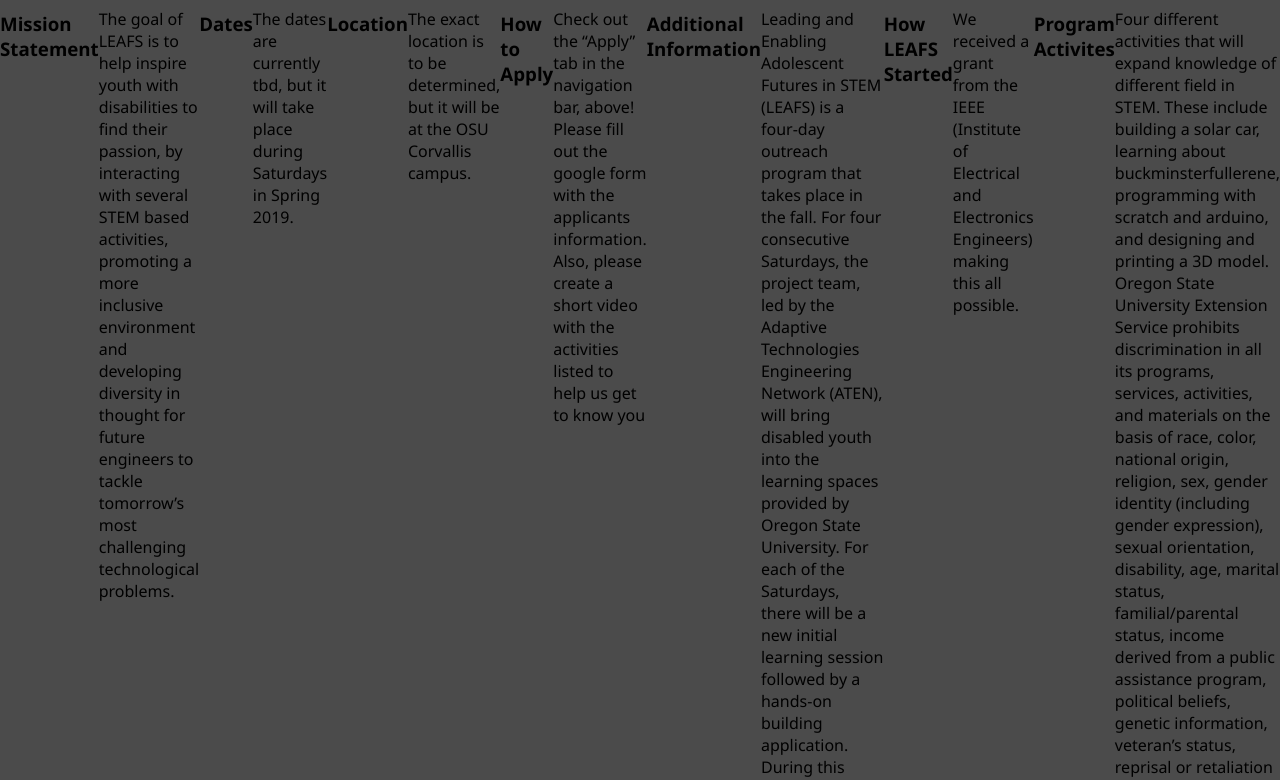
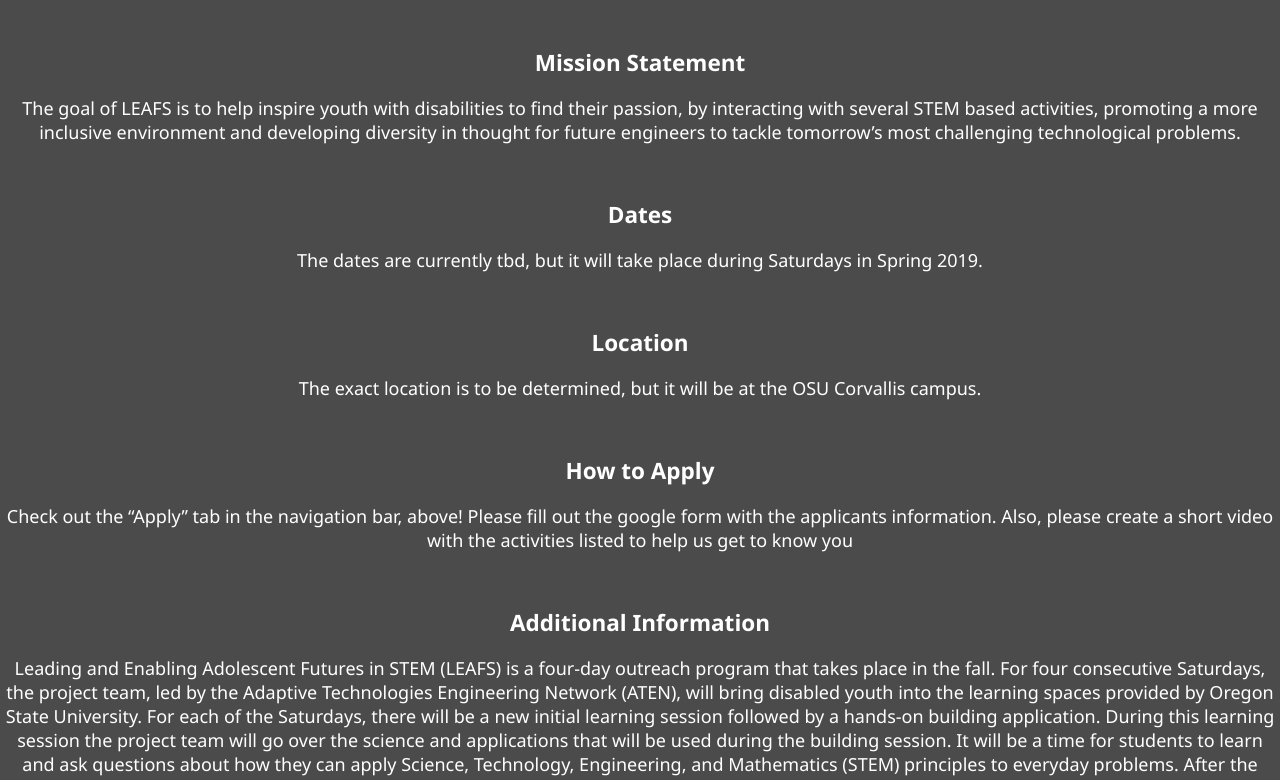
Before and after one commit to ATEN-OSU/LEAFSWebsite, a plain HTML site: page about.html in a window 1280 px wide. Shown: the part 79-859 px from the top of the page. Drawn offline with Linux system fonts and the light colour scheme.

Commit message:
updated style of about section

```diff
--- a/style.css
+++ b/style.css
@@ -5,6 +5,9 @@
   width: 100%;
   background-color: rgb(75, 75, 75);
   font-family: 'Segoe UI', sans-serif;
+  color: white;
+  font-size: 18px;
+  text-align: center;
 }
 
 .green-link {
@@ -81,20 +84,16 @@
   font-size: 40px;
 }
 
-.container{
-  width:100%;
-  float: none;
-  height: auto;
-  display: flex;
-}
-
 #logo-main {
   width: 100%;
   max-width: 612px;
 }
 
-.intro{
+.main-content {
   margin: 50px 100px 100px 100px;
+}
+
+.intro {
   padding: 10px;
   float: none;
   text-align: center;
@@ -116,3 +115,8 @@
   display: inline-block;
   font-size: 30px;
 }
+
+.heading-titles {
+  font-size: 1.25em;
+  margin: 55px 0 5px 0;
+}
```
Also changed, not shown: index.html (+3 -3 lines). Lines whose indentation alone changed are shown as unchanged.
